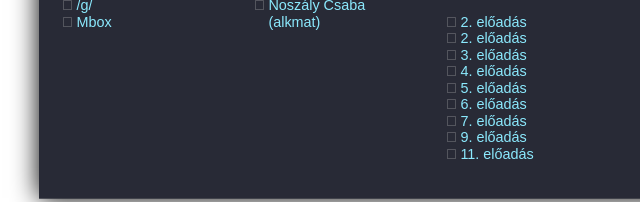
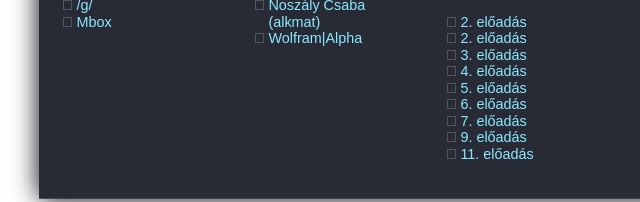
Before and after one commit to krook1024/startpage, a plain HTML site: page index.html in a window 1280 px wide. Shown: the part 484-686 px from the top of the page, 217-857 px from the left. Drawn offline with Linux system fonts and the light colour scheme.

Commit message:
add wolfram|alpha

```diff
--- a/index.html
+++ b/index.html
@@ -46,6 +46,7 @@
 						<li><a target="blank" href="https://github.com/krook1024/Uni">Uni</a></li>
 						<li><a target="blank" href="https://elearning.unideb.hu/course/view.php?id=2171">Alkalmazott matematika</a></li>
 						<li><a target="blank" href="https://arato.inf.unideb.hu/noszaly.csaba/">Nosz&aacute;ly Csaba (alkmat)</a></li>
+						<li><a target="blank" href="https://wolframalpha.com/">Wolfram|Alpha</a></li>
 					</ul>
 				</section>
 				<section>
```
